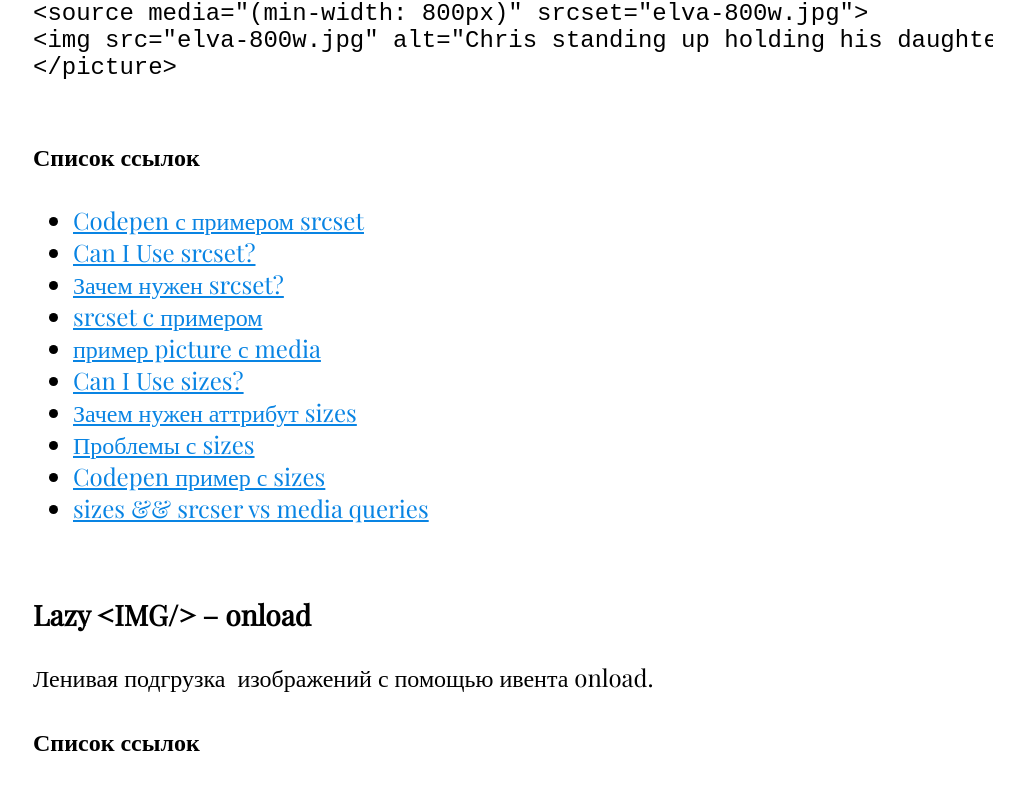
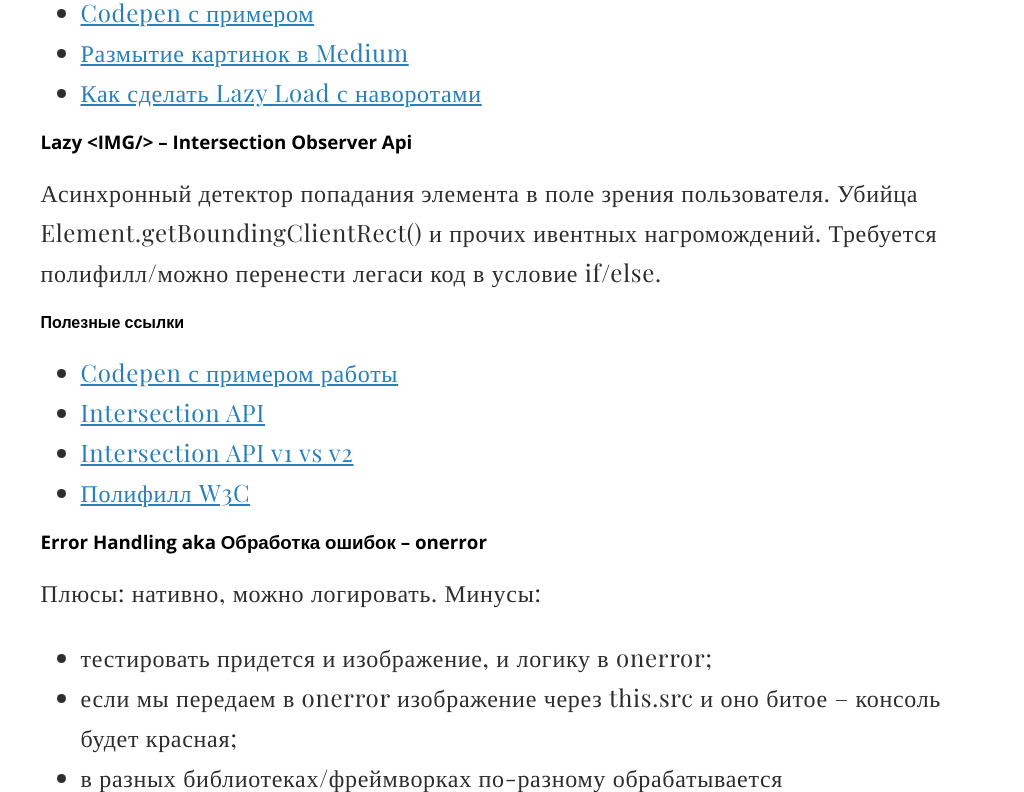
Before and after one commit to yepstepz/conf, a plain HTML site: page holy-js-2019-nov/index.html in a window 1280 px wide. Shown: the part 2008-2800 px from the top of the page, without its empty margins (127-1151 px from the left). Drawn offline with nearby package versions, Linux system fonts and the light colour scheme.

Commit message:
feat: add main styles

```diff
--- a/style.css
+++ b/style.css
@@ -1,65 +1,30 @@
+html {
+    font-size: 10px;
+    line-height: 1.2rem;
+}
+
 body {
-    font-family: "Playfair Display", serif;
-    font-size: 24px;
+    box-sizing: border-box;
+    margin: 0px auto;
+    max-width: 100%;
+
+    font-size: 1.6rem;
+    font-family: 'Open Sans', 'Arial', sans-serif;
 }
 
 .wrapper {
-    max-width: 960px;
-    margin: 0 auto;
-    padding: 10px 20px;
+    max-width: 945px;
+    margin: 0px auto;
 }
 
-.headline {
-    font-family: "Open Sans", sans-serif;
-    font-size: 56px;
-    font-weight: bold;
-    line-height: 1.29;
-    letter-spacing: 0.18px;
-    color: #2d2d2d;
+.link {
+    color: #2980b9;
 }
 
-.headline--second {
-    font-family: "Open Sans", sans-serif;
-    font-size: 48px;
-    letter-spacing: -0.87px;
-    color: #000000;
-}
-
-.headline--3 {
-    font-family: "Open Sans", sans-serif;
-    font-size: 25px;
-    font-weight: 600;
-    color: #2d2d2d;
-}
-
-.headline--4 {
-    font-family: "Open Sans", sans-serif;
-    font-size: 25px;
-    font-weight: 600;
-    font-style: italic;
-    color: #616161;
-}
-
-.content,
-.item {
+.text {
+    font-family: 'Playfair Display', 'Times', serif;
+    font-size: 2.4rem;
     line-height: 1.67;
     letter-spacing: 0.7px;
     color: #2d2d2d;
 }
-
-.link {
-    color: #0984e3;
-}
-
-.link--history {
-    font-size: 18px;
-}
-
-pre {
-    overflow: auto;
-}
-
-.video__iframe {
-    max-width: 960px;
-    height: 315px;
-}
```
